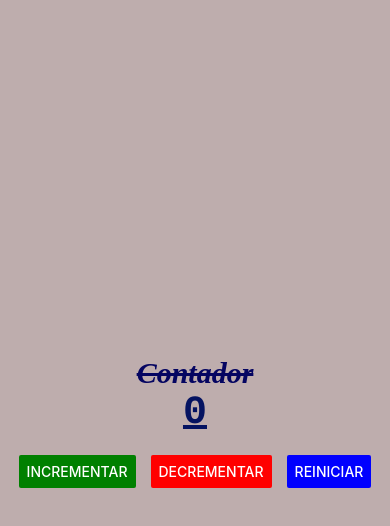
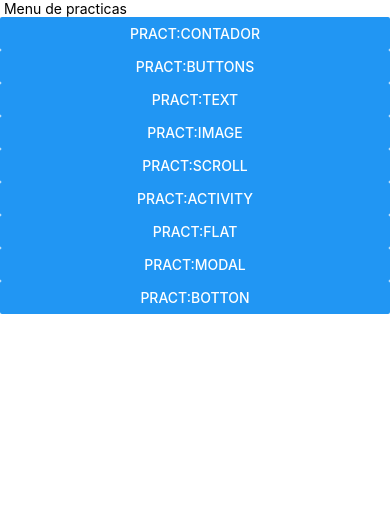
Before and after one commit to 124050142/PAM215, a React Native app in the folder intro/: screen / in a window 390 px wide. Shown: the top 526 px of the page. Built offline with nearby package versions, Linux system fonts and the light colour scheme.

Commit message:
Creamos el Menú Screen
Creamos el menú para trabajar con nuestras futuras practicas

```diff
--- a/intro/App.js
+++ b/intro/App.js
@@ -1,10 +1,11 @@
 
-import ContadorScreen from './screens/ContadorScreen';
+import MenuScreen from './screens/MenuScreen';
+
 export default function App() {
 
 
   return (
-  <ContadorScreen></ContadorScreen>
+  <MenuScreen></MenuScreen>
 
   );
 }
--- /dev/null
+++ b/intro/screens/ActivityScreen.js
@@ -0,0 +1,18 @@
+import { Text, StyleSheet, View } from 'react-native'
+
+
+export default function ActivityScreen() {
+
+    return (
+
+      <View>
+
+        <Text>proximante por Leonel Emiliano </Text>
+      </View>
+    )
+
+}
+
+const styles = StyleSheet.create({
+
+})
--- /dev/null
+++ b/intro/screens/BotonesScreen.js
@@ -0,0 +1,18 @@
+import { Text, StyleSheet, View } from 'react-native'
+
+
+export default function BotonesScreen() {
+
+    return (
+
+      <View>
+
+        <Text>proximante por Daniel JR </Text>
+      </View>
+    )
+
+}
+
+const styles = StyleSheet.create({
+
+})
--- /dev/null
+++ b/intro/screens/BottonScreen.js
@@ -0,0 +1,18 @@
+import { Text, StyleSheet, View } from 'react-native'
+
+
+export default function BottonScreen() {
+
+    return (
+
+      <View>
+
+        <Text>proximante por Angel Ivan, Adrian </Text>
+      </View>
+    )
+
+}
+
+const styles = StyleSheet.create({
+
+})
--- /dev/null
+++ b/intro/screens/FlatScreen.js
@@ -0,0 +1,18 @@
+import { Text, StyleSheet, View } from 'react-native'
+
+
+export default function FlatScreen() {
+
+    return (
+
+      <View>
+
+        <Text>proximante por Diego Espindola </Text>
+      </View>
+    )
+
+}
+
+const styles = StyleSheet.create({
+
+})
--- /dev/null
+++ b/intro/screens/ImageScreen.js
@@ -0,0 +1,18 @@
+import { Text, StyleSheet, View } from 'react-native'
+
+
+export default function ImageScreen() {
+
+    return (
+
+      <View>
+
+        <Text>proximante por Carlos Alberto </Text>
+      </View>
+    )
+
+}
+
+const styles = StyleSheet.create({
+
+})
--- /dev/null
+++ b/intro/screens/MenuScreen.js
@@ -0,0 +1,66 @@
+import { Text, StyleSheet, View } from 'react-native'
+import React, { useState} from 'react'
+import ContadorSreen from './ContadorScreen';
+import BotonesScreen from './BotonesScreen';
+import TextScreen from './TextScreen';
+import ImageScreen from './ImageScreen';
+import ScrollScreen from './ScrollScreen';
+import ActivityScreen from './ActivityScreen';
+import FlatScreen from './FlatScreen';
+import ModalScreen from './ModalScreens';
+import BottonScreen from './BottonScreen';
+
+import { Button } from 'react-native-web';
+
+
+export default function MenuScreen() {
+
+     const [screen,setScreen]=useState('menu');
+
+    switch(screen){
+        case 'contador':
+            return <ContadorSreen/>;
+        case 'botones':
+            return <BotonesScreen/>;
+        case 'text':
+            return <TextScreen/>;
+        case 'image':
+            return <ImageScreen/>;
+        case 'scroll':
+            return <ScrollScreen/>;
+        case 'activity':
+            return <ActivityScreen/>;
+        case 'flat':
+            return <FlatScreen/>;
+        case 'modal':
+            return <ModalScreen/>;
+        case 'botton':
+            return <BottonScreen/>;
+
+
+        case 'menu':
+            default:
+                  return (
+                    <View>
+                    <Text> Menu de practicas </Text>
+                    <Button onPress={()=>setScreen('contador')} title='Pract:Contador'/>
+                    <Button onPress={()=>setScreen('botones')} title='Pract:Buttons'/>
+                    <Button onPress={()=>setScreen('text')} title='Pract:Text'/>
+                    <Button onPress={()=>setScreen('image')} title='Pract:Image'/>
+                    <Button onPress={()=>setScreen('scroll')} title='Pract:Scroll'/>
+                    <Button onPress={()=>setScreen('activity')} title='Pract:Activity'/>
+                    <Button onPress={()=>setScreen('flat')} title='Pract:Flat'/>
+                    <Button onPress={()=>setScreen('modal')} title='Pract:Modal'/>
+                    <Button onPress={()=>setScreen('botton')} title='Pract:Botton'/>
+
+
+                    </View>
+                    )
+
+    }
+
+
+
+}
+
+const styles = StyleSheet.create({})
--- /dev/null
+++ b/intro/screens/ModalScreens.js
@@ -0,0 +1,18 @@
+import { Text, StyleSheet, View } from 'react-native'
+
+
+export default function ModalScreen() {
+
+    return (
+
+      <View>
+
+        <Text>proximante por Leonardo </Text>
+      </View>
+    )
+
+}
+
+const styles = StyleSheet.create({
+
+})
--- /dev/null
+++ b/intro/screens/ScrollScreen.js
@@ -0,0 +1,18 @@
+import { Text, StyleSheet, View } from 'react-native'
+
+
+export default function ScrollScreen() {
+
+    return (
+
+      <View>
+
+        <Text>proximante por Daniel JR </Text>
+      </View>
+    )
+
+}
+
+const styles = StyleSheet.create({
+
+})
--- /dev/null
+++ b/intro/screens/TextScreen.js
@@ -0,0 +1,18 @@
+import { Text, StyleSheet, View } from 'react-native'
+
+
+export default function TextScreen() {
+
+    return (
+
+      <View>
+
+        <Text>proximante por Dulce Ariadna </Text>
+      </View>
+    )
+
+}
+
+const styles = StyleSheet.create({
+
+})
```
